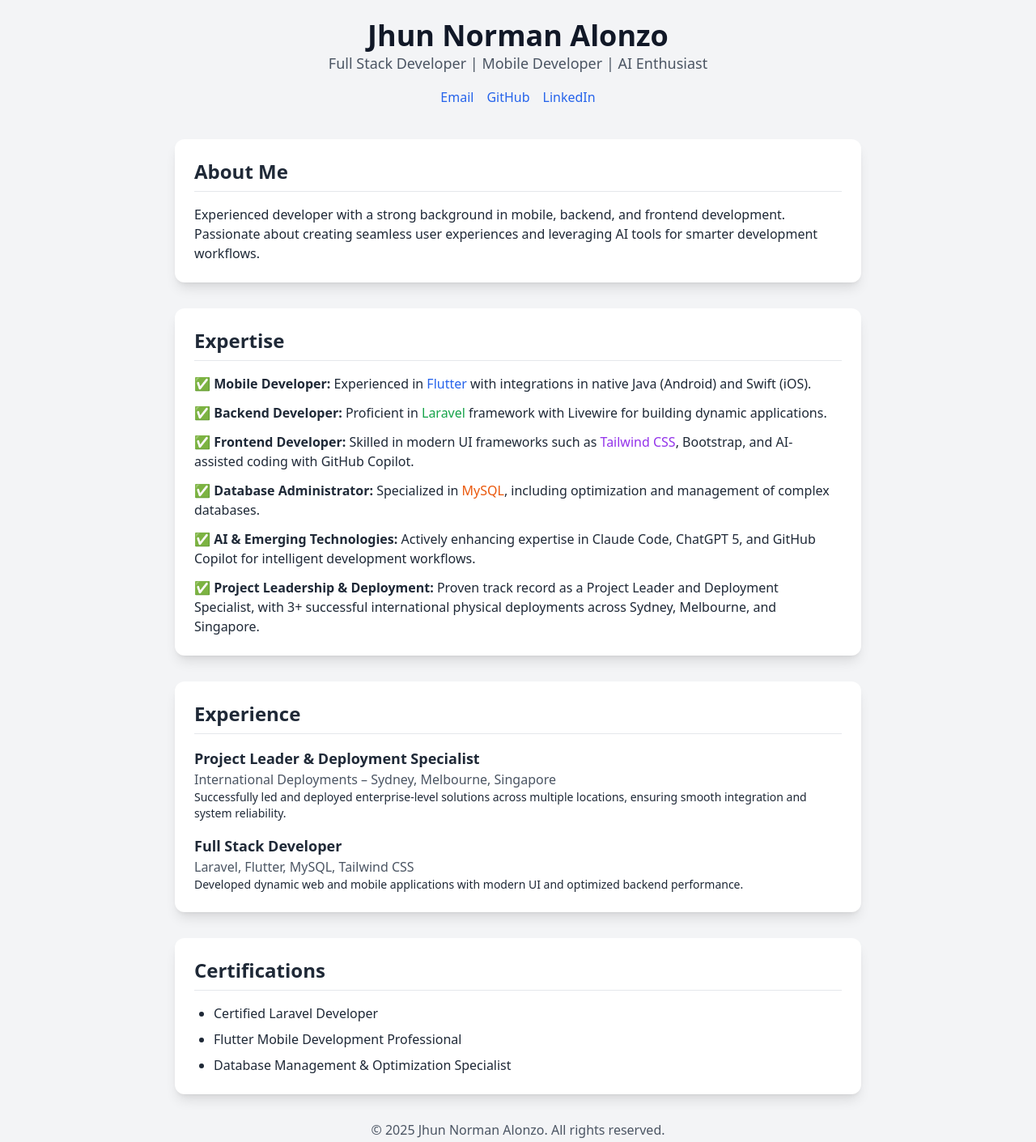
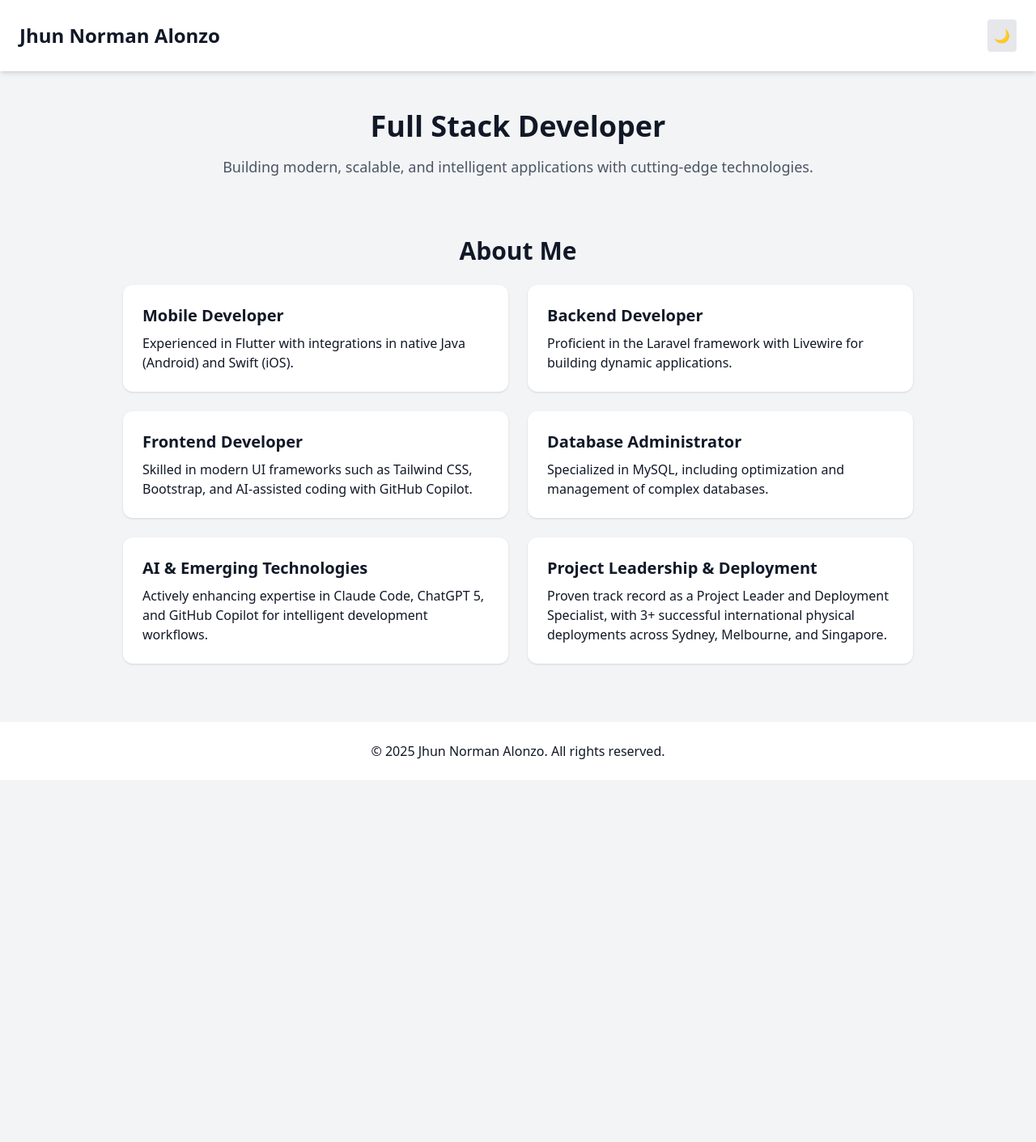
Before and after one commit to JhunNormanAlonzo/my-portfolio, a plain HTML site: page index.html in a window 1280 px wide. Shown: the whole page at 81% size. After the commit the page ends 964 px from the top, so only its background shows below. Drawn offline with nearby package versions, Linux system fonts and the light colour scheme.

Commit message:
Update index.html

```diff
--- a/index.html
+++ b/index.html
@@ -1,80 +1,86 @@
 <!DOCTYPE html>
-<html lang="en">
+<html lang="en" class="scroll-smooth">
 <head>
     <meta charset="UTF-8">
     <meta name="viewport" content="width=device-width, initial-scale=1.0">
-  <title>Professional Resume</title>
+    <title>Portfolio | Jhun Norman Alonzo</title>
     <script src="https://cdn.tailwindcss.com"></script>
+    <script>
+        // Dark Mode Toggle
+        if (localStorage.theme === 'dark' ||
+            (!('theme' in localStorage) && window.matchMedia('(prefers-color-scheme: dark)').matches)) {
+            document.documentElement.classList.add('dark')
+        } else {
+            document.documentElement.classList.remove('dark')
+        }
+    </script>
 </head>
-<body class="bg-gray-100 text-gray-800 font-sans">
-
-  <!-- Container -->
-  <div class="max-w-4xl mx-auto p-6">
-
+<body class="bg-gray-100 dark:bg-gray-900 text-gray-900 dark:text-gray-100 transition duration-300">
     <!-- Header -->
-    <header class="text-center mb-10">
-      <h1 class="text-4xl font-bold text-gray-900">Jhun Norman Alonzo</h1>
-      <p class="text-lg text-gray-600">Full Stack Developer | Mobile Developer | AI Enthusiast</p>
-      <div class="flex justify-center gap-4 mt-4">
-        <a href="mailto:your.email@example.com" class="text-blue-600 hover:underline">Email</a>
-        <a href="https://github.com/yourgithub" class="text-blue-600 hover:underline">GitHub</a>
-        <a href="https://linkedin.com/in/yourlinkedin" class="text-blue-600 hover:underline">LinkedIn</a>
-      </div>
+    <header class="flex justify-between items-center p-6 shadow-md bg-white dark:bg-gray-800">
+        <h1 class="text-2xl font-bold">Jhun Norman Alonzo</h1>
+        <button id="theme-toggle" class="p-2 rounded bg-gray-200 dark:bg-gray-700">
+            🌙
+        </button>
     </header>
 
-    <!-- About Section -->
-    <section class="bg-white shadow-lg rounded-xl p-6 mb-8">
-      <h2 class="text-2xl font-semibold mb-4 border-b pb-2">About Me</h2>
-      <p>
-        Experienced developer with a strong background in mobile, backend, and frontend development. Passionate about creating seamless user experiences and leveraging AI tools for smarter development workflows.
+    <!-- Hero Section -->
+    <section class="text-center py-12">
+        <h2 class="text-4xl font-bold mb-4">Full Stack Developer</h2>
+        <p class="text-lg text-gray-600 dark:text-gray-300">
+            Building modern, scalable, and intelligent applications with cutting-edge technologies.
         </p>
     </section>
 
-    <!-- Expertise Section -->
-    <section class="bg-white shadow-lg rounded-xl p-6 mb-8">
-      <h2 class="text-2xl font-semibold mb-4 border-b pb-2">Expertise</h2>
-      <ul class="space-y-3">
-        <li>✅ <strong>Mobile Developer:</strong> Experienced in <span class="text-blue-600">Flutter</span> with integrations in native Java (Android) and Swift (iOS).</li>
-        <li>✅ <strong>Backend Developer:</strong> Proficient in <span class="text-green-600">Laravel</span> framework with Livewire for building dynamic applications.</li>
-        <li>✅ <strong>Frontend Developer:</strong> Skilled in modern UI frameworks such as <span class="text-purple-600">Tailwind CSS</span>, Bootstrap, and AI-assisted coding with GitHub Copilot.</li>
-        <li>✅ <strong>Database Administrator:</strong> Specialized in <span class="text-orange-600">MySQL</span>, including optimization and management of complex databases.</li>
-        <li>✅ <strong>AI & Emerging Technologies:</strong> Actively enhancing expertise in Claude Code, ChatGPT 5, and GitHub Copilot for intelligent development workflows.</li>
-        <li>✅ <strong>Project Leadership & Deployment:</strong> Proven track record as a Project Leader and Deployment Specialist, with 3+ successful international physical deployments across Sydney, Melbourne, and Singapore.</li>
-      </ul>
-    </section>
-
-    <!-- Experience Section -->
-    <section class="bg-white shadow-lg rounded-xl p-6 mb-8">
-      <h2 class="text-2xl font-semibold mb-4 border-b pb-2">Experience</h2>
-      <div class="space-y-4">
-        <div>
-          <h3 class="font-semibold text-lg">Project Leader & Deployment Specialist</h3>
-          <p class="text-gray-600">International Deployments – Sydney, Melbourne, Singapore</p>
-          <p class="text-sm">Successfully led and deployed enterprise-level solutions across multiple locations, ensuring smooth integration and system reliability.</p>
+    <!-- About Section -->
+    <section class="max-w-5xl mx-auto p-6">
+        <h3 class="text-3xl font-semibold mb-6 text-center">About Me</h3>
+        <div class="grid md:grid-cols-2 gap-6">
+            <div class="bg-white dark:bg-gray-800 p-6 rounded-xl shadow">
+                <h4 class="text-xl font-bold mb-2">Mobile Developer</h4>
+                <p>Experienced in Flutter with integrations in native Java (Android) and Swift (iOS).</p>
             </div>
-        <div>
-          <h3 class="font-semibold text-lg">Full Stack Developer</h3>
-          <p class="text-gray-600">Laravel, Flutter, MySQL, Tailwind CSS</p>
-          <p class="text-sm">Developed dynamic web and mobile applications with modern UI and optimized backend performance.</p>
+            <div class="bg-white dark:bg-gray-800 p-6 rounded-xl shadow">
+                <h4 class="text-xl font-bold mb-2">Backend Developer</h4>
+                <p>Proficient in the Laravel framework with Livewire for building dynamic applications.</p>
+            </div>
+            <div class="bg-white dark:bg-gray-800 p-6 rounded-xl shadow">
+                <h4 class="text-xl font-bold mb-2">Frontend Developer</h4>
+                <p>Skilled in modern UI frameworks such as Tailwind CSS, Bootstrap, and AI-assisted coding with GitHub Copilot.</p>
+            </div>
+            <div class="bg-white dark:bg-gray-800 p-6 rounded-xl shadow">
+                <h4 class="text-xl font-bold mb-2">Database Administrator</h4>
+                <p>Specialized in MySQL, including optimization and management of complex databases.</p>
+            </div>
+            <div class="bg-white dark:bg-gray-800 p-6 rounded-xl shadow">
+                <h4 class="text-xl font-bold mb-2">AI & Emerging Technologies</h4>
+                <p>Actively enhancing expertise in Claude Code, ChatGPT 5, and GitHub Copilot for intelligent development workflows.</p>
+            </div>
+            <div class="bg-white dark:bg-gray-800 p-6 rounded-xl shadow">
+                <h4 class="text-xl font-bold mb-2">Project Leadership & Deployment</h4>
+                <p>Proven track record as a Project Leader and Deployment Specialist, with 3+ successful international physical deployments across Sydney, Melbourne, and Singapore.</p>
             </div>
         </div>
     </section>
 
-    <!-- Certifications Section -->
-    <section class="bg-white shadow-lg rounded-xl p-6 mb-8">
-      <h2 class="text-2xl font-semibold mb-4 border-b pb-2">Certifications</h2>
-      <ul class="list-disc pl-6 space-y-2">
-        <li>Certified Laravel Developer</li>
-        <li>Flutter Mobile Development Professional</li>
-        <li>Database Management & Optimization Specialist</li>
-      </ul>
-    </section>
-
-    <!-- Contact -->
-    <footer class="text-center mt-8 text-gray-600">
+    <!-- Footer -->
+    <footer class="text-center py-6 bg-white dark:bg-gray-800 mt-12">
         <p>&copy; 2025 Jhun Norman Alonzo. All rights reserved.</p>
     </footer>
 
-  </div>
+    <!-- Dark Mode Script -->
+    <script>
+        const toggle = document.getElementById('theme-toggle');
+        toggle.addEventListener('click', () => {
+            document.documentElement.classList.toggle('dark');
+            if (document.documentElement.classList.contains('dark')) {
+                localStorage.theme = 'dark';
+                toggle.textContent = '☀️';
+            } else {
+                localStorage.theme = 'light';
+                toggle.textContent = '🌙';
+            }
+        });
+    </script>
 </body>
 </html>
```
Lines whose indentation alone changed are shown as unchanged.
